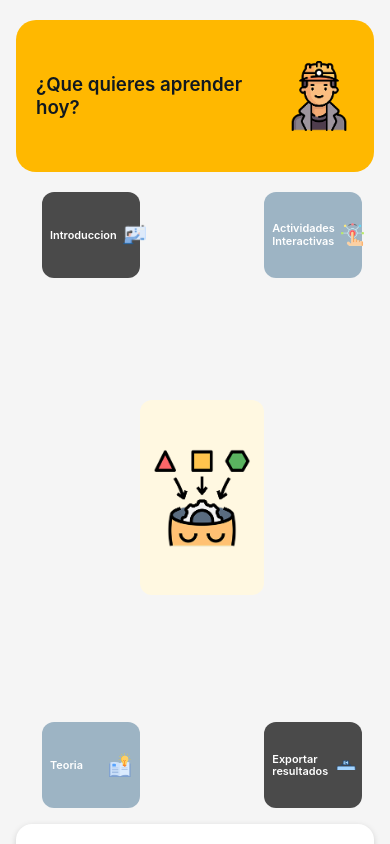
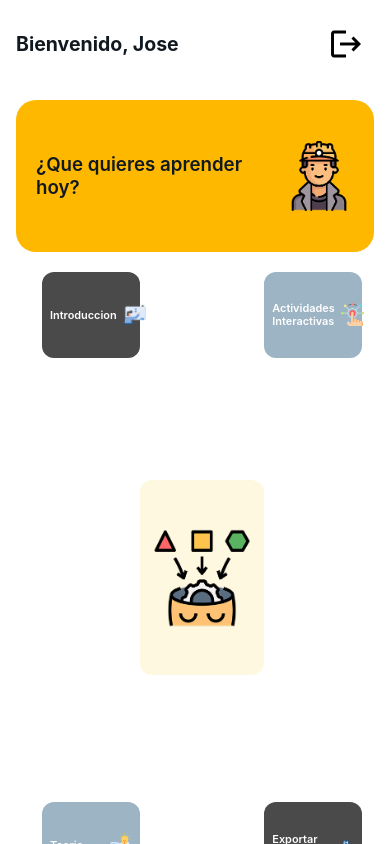
Before and after one commit to Nefta11/minecApp, a React Native app: screen /Home in a window 390 px wide. Built offline with nearby package versions, Linux system fonts and the light colour scheme.

Commit message:
Add header section with welcome message and profile button to HomeScreen

```diff
--- a/app/screens/HomeScreen.tsx
+++ b/app/screens/HomeScreen.tsx
@@ -1,5 +1,5 @@
 import React from 'react';
-import { View, StyleSheet, ScrollView, StatusBar } from 'react-native';
+import { View, StyleSheet, ScrollView, StatusBar, Text, Dimensions, TouchableOpacity } from 'react-native';
 import Colors from '../utils/Colors';
 import WelcomeBanner from '../components/home/WelcomeBanner';
 import IntroduccionCard from '../components/home/IntroduccionCard';
@@ -8,6 +8,7 @@ import TeoriaCard from '../components/home/TeoriaCard';
 import ExportarResultadosCard from '../components/home/ExportarResultadosCard';
 import CentralCard from '../components/home/CentralCard';
 import RealizarEvaluacionCard from '../components/home/RealizarEvaluacionCard';
+import Icon from 'react-native-vector-icons/MaterialIcons';
 
 const HomeScreen: React.FC = () => {
     return (
@@ -18,6 +19,14 @@ const HomeScreen: React.FC = () => {
                     showsVerticalScrollIndicator={false}
                     contentContainerStyle={styles.scrollContent}
                 >
+                    {/* Header */}
+                    <View style={styles.header}>
+                        <Text style={styles.headerText}>Bienvenido, Jose</Text>
+                        <TouchableOpacity style={styles.profileButton}>
+                            <Icon name="logout" size={36} color="#000" />
+                        </TouchableOpacity>
+                    </View>
+
                     {/* Banner de bienvenida */}
                     <WelcomeBanner />
 
@@ -59,14 +68,33 @@ const HomeScreen: React.FC = () => {
     );
 };
 
+const { width } = Dimensions.get('window');
+
 const styles = StyleSheet.create({
     container: {
         flex: 1,
-        backgroundColor: '#F5F5F5',
+        backgroundColor: Colors.White,
     },
     scrollContent: {
         paddingBottom: 20,
     },
+    header: {
+        flexDirection: 'row',
+        justifyContent: 'space-between',
+        alignItems: 'center',
+        paddingHorizontal: 16,
+        paddingTop: 16,
+        paddingBottom: 8,
+    },
+    headerText: {
+        fontSize: width * 0.05,
+        fontWeight: '700',
+        color: Colors.Black,
+    },
+    profileButton: {
+        padding: 10,
+    },
+
     cardsGrid: {
         paddingHorizontal: 42,
         marginBottom: 8,
```
